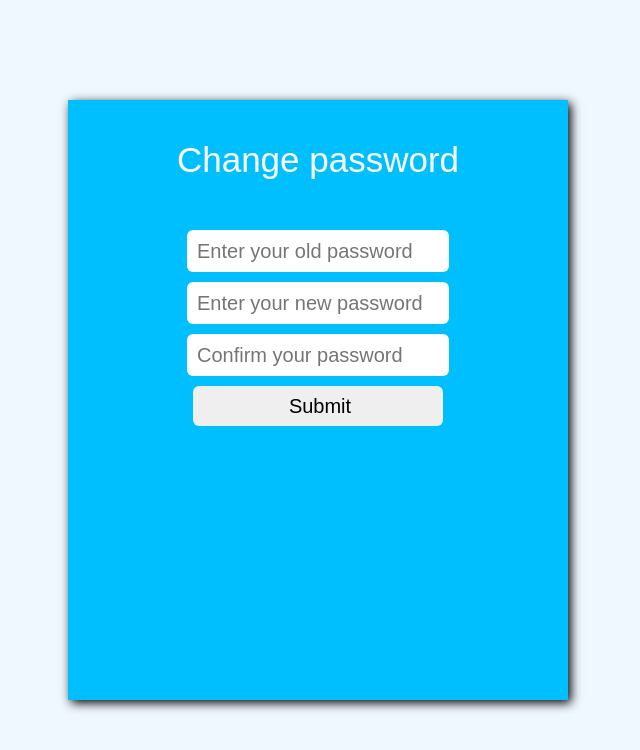
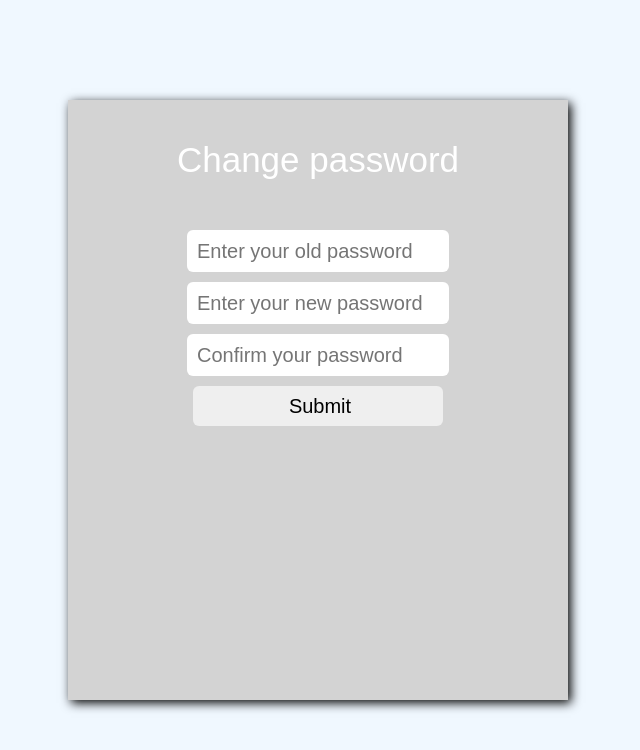
Before and after one commit to gabip86/yup-validation, a React (Create React App) app: page / in a window 1280 px wide. Shown: the top 750 px of the page, without its empty margins (322-962 px from the left). Built offline with nearby package versions, Linux system fonts and the light colour scheme.

Commit message:
Add formik

```diff
--- a/package.json
+++ b/package.json
@@ -6,6 +6,7 @@
     "@testing-library/jest-dom": "^5.16.5",
     "@testing-library/react": "^13.4.0",
     "@testing-library/user-event": "^13.5.0",
+    "formik": "^2.2.9",
     "react": "^18.2.0",
     "react-dom": "^18.2.0",
     "react-scripts": "5.0.1",
--- a/src/App.css
+++ b/src/App.css
@@ -16,7 +16,7 @@ body {
 .Form {
   width: 500px;
   height: 600px;
-  background-color: deepskyblue;
+  background-color: lightgrey;
   box-shadow: 3px 3px 10px;
   font-family: Arial, Helvetica, sans-serif;
   display: flex;
@@ -50,3 +50,8 @@ body {
 .inputs #submit {
   cursor: pointer;
 }
+
+.error {
+  margin: 5px;
+  color:red;
+}
--- a/src/App.js
+++ b/src/App.js
@@ -1,10 +1,61 @@
-import './App.css';
-import Form from './components/Form'
+import { Formik, Form, Field } from "formik";
+import { passwordSchema } from "./validations/PasswordChange";
+import "./App.css";
 
 function App() {
   return (
     <div className="App">
-      <Form />
+      <Formik
+        initialValues={{
+          oldPassword: "",
+          newPassword: "",
+          confirmPassword: "",
+        }}
+        validationSchema={passwordSchema}
+        onSubmit={(values) => {
+          console.log(values);
+        }}
+      >
+        {({ errors, touched }) => (
+          <div>
+            <Form className="Form">
+              <div className="title">Change password</div>
+              <div className="inputs">
+                <Field
+                  type="password"
+                  name="oldPassword"
+                  placeholder="Enter your old password"
+                  autoComplete="off"
+                />
+                {errors.oldPassword && touched.oldPassword ? (
+                  <div className="error">{errors.oldPassword}</div>
+                ) : null}
+                <Field
+                  type="password"
+                  name="newPassword"
+                  placeholder="Enter your new password"
+                  autoComplete="off"
+                />
+                {errors.newPassword && touched.newPassword ? (
+                  <div className="error">{errors.newPassword}</div>
+                ) : null}
+
+                <Field
+                  type="password"
+                  name="confirmPassword"
+                  placeholder="Confirm your password"
+                  autoComplete="off"
+                />
+                {errors.confirmPassword && touched.confirmPassword ? (
+                  <div className="error">{errors.confirmPassword}</div>
+                ) : null}
+
+                <input type="submit" id="submit" />
+              </div>
+            </Form>
+          </div>
+        )}
+      </Formik>
     </div>
   );
 }
--- a/src/components/Form.js
+++ /dev/null
@@ -1,42 +0,0 @@
-import { passwordSchema } from "../validations/PasswordChange";
-
-function Form() {
-  const changePassword = async (event) => {
-    event.preventDefault();
-    let formData = {
-      oldPassword: event.target[0].value,
-      newPassword: event.target[1].value,
-      confirmPassword: event.target[2].value,
-    };
-    const isValid = await passwordSchema.isValid(formData);
-    console.log(isValid);
-  };
-
-  return (
-    <div className="Form">
-      <div className="title">Change password</div>
-      <div className="inputs">
-        <form onSubmit={changePassword}>
-          <input
-            type="password"
-            name="oldPassword"
-            placeholder="Enter your old password"
-          />
-          <input
-            type="password"
-            name="newPassword"
-            placeholder="Enter your new password"
-          />
-          <input
-            type="password"
-            name="confirmPassword"
-            placeholder="Confirm your password"
-          />
-          <input type="submit" id="submit" />
-        </form>
-      </div>
-    </div>
-  );
-}
-
-export default Form;
--- a/src/validations/PasswordChange.js
+++ b/src/validations/PasswordChange.js
@@ -11,8 +11,10 @@ export const passwordSchema = yup.object().shape({
     .min(6, "Password should be minimum 6 characters long")
     .max(12, "Password should be maximum 12 characters long")
     .required("New password is mandatory"),
-  confirmPassword: yup
-    .string()
-    .oneOf([yup.ref("newPassword"), null])
-    .required("Confirm password is mandatory"),
+  confirmPassword: yup.string().when("newPassword", {
+    is: (val) => (val && val.length > 0 ? true : false),
+    then: yup
+      .string()
+      .oneOf([yup.ref("newPassword")], "Both password need to be the same"),
+  }),
 });
```
Also changed, not shown: 1 other file (tests, documents, lock files or other folders).
